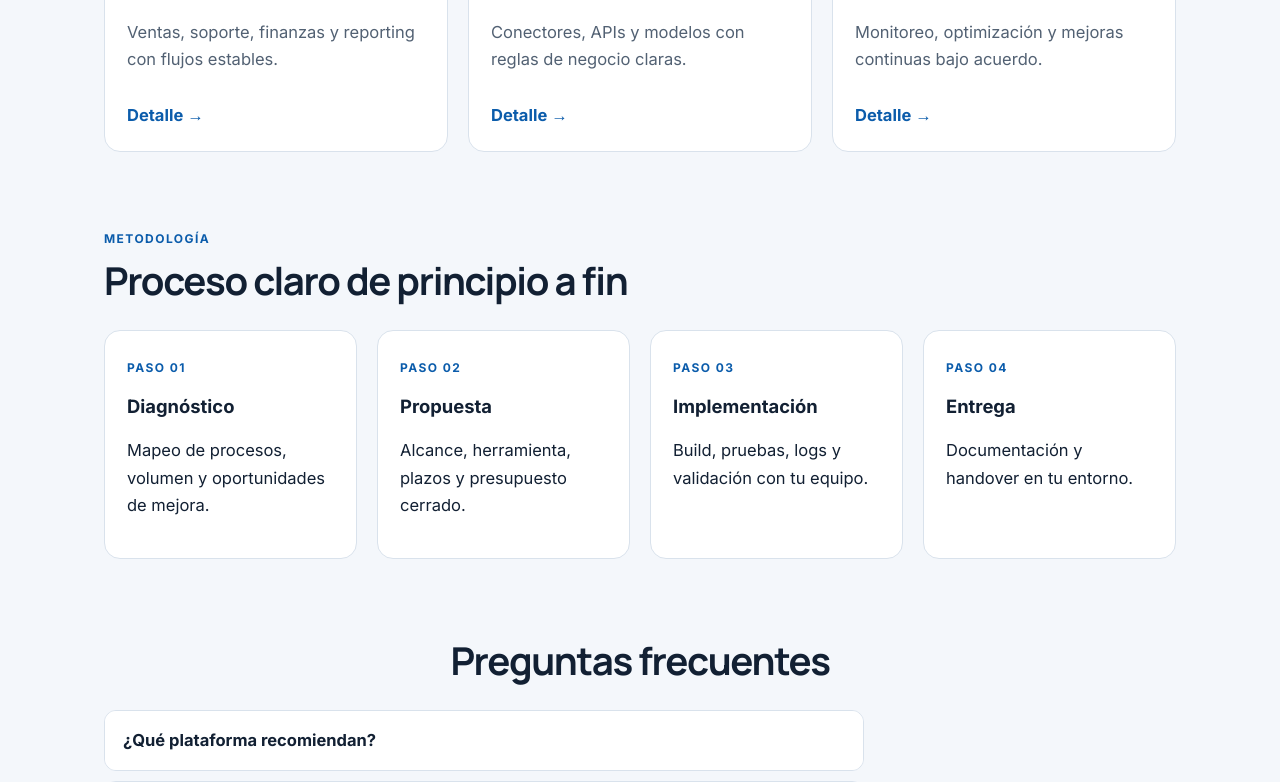
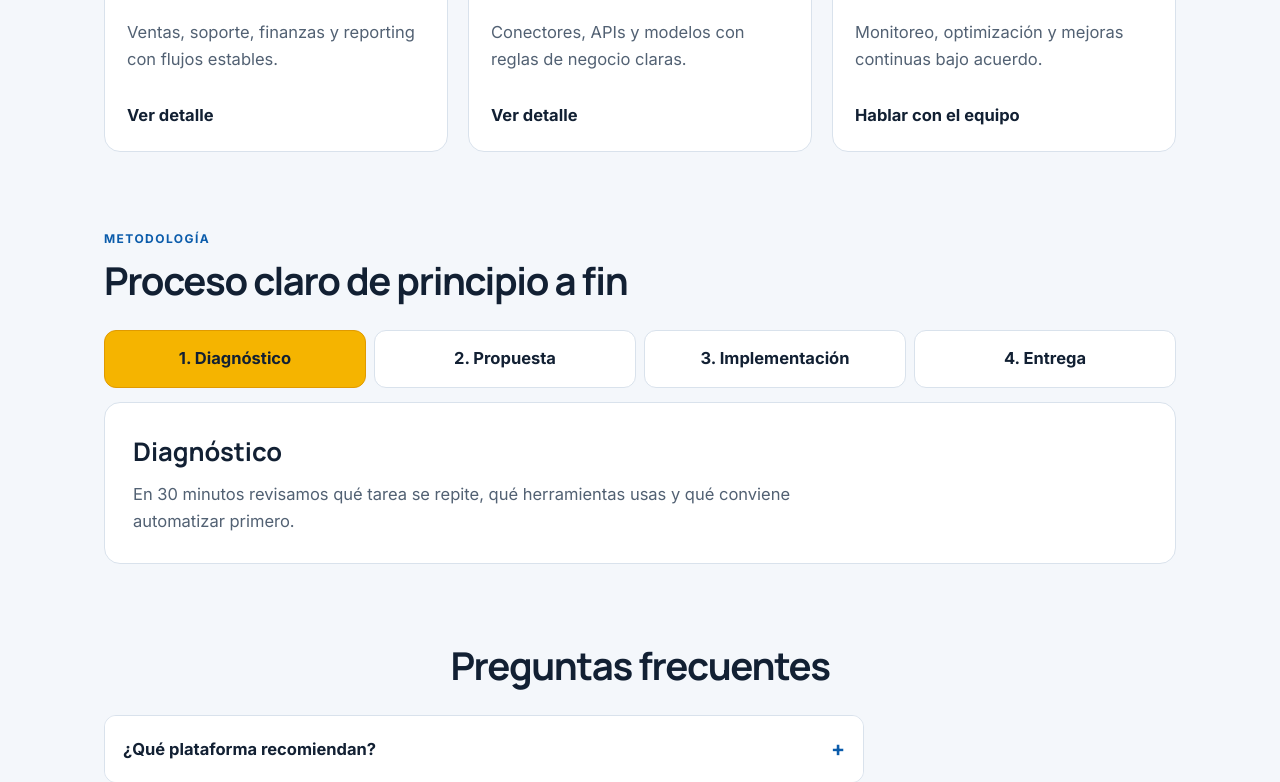
Before and after one commit to andrew0010-wb/flairven, a website: page index.html in a window 1280 px wide. Shown: the part 1178-1960 px from the top of the page. Drawn offline with Linux system fonts and the light colour scheme.

Commit message:
Mejora la home: proceso clicable, tarjetas navegables y FAQ más clara
Co-authored-by: Cursor <cursoragent@cursor.com>

```diff
--- a/css/styles.css
+++ b/css/styles.css
@@ -645,6 +645,110 @@ textarea {
   }
 }
 
+.card,
+.step,
+.hero-panel,
+.faq-item,
+.form-card {
+  transition: transform 0.2s ease, box-shadow 0.2s ease, border-color 0.2s ease;
+}
+
+.card-hit {
+  display: block;
+  text-decoration: none;
+  color: var(--ink);
+}
+
+.card-hit:hover,
+.step:hover {
+  transform: translateY(-3px);
+  box-shadow: 0 16px 40px rgba(18, 32, 51, 0.08);
+  border-color: #b9d4f2;
+}
+
+.site-header.is-scrolled {
+  box-shadow: 0 8px 24px rgba(18, 32, 51, 0.08);
+}
+
+.wf-node.is-live {
+  background: #f8fbff;
+  border-radius: 10px;
+  padding-left: 10px;
+  padding-right: 10px;
+}
+
+.wf-node.is-current {
+  background: var(--blue-soft);
+  border-radius: 10px;
+}
+
+.journey-nav {
+  display: grid;
+  grid-template-columns: repeat(4, 1fr);
+  gap: 8px;
+  margin-bottom: 14px;
+}
+
+.journey-nav button {
+  border: 1px solid var(--line);
+  background: #fff;
+  color: var(--ink);
+  border-radius: 12px;
+  padding: 14px 10px;
+  font-weight: 700;
+  cursor: pointer;
+}
+
+.journey-nav button.is-active {
+  background: var(--amber);
+  border-color: var(--amber-deep);
+  color: var(--ink);
+}
+
+.journey-panel {
+  background: #fff;
+  border: 1px solid var(--line);
+  border-radius: 16px;
+  padding: 28px;
+  min-height: 140px;
+}
+
+.journey-panel h3 {
+  margin: 0 0 8px;
+  font-family: var(--display);
+  font-size: 1.6rem;
+}
+
+.journey-panel p {
+  margin: 0;
+  color: var(--muted);
+  max-width: 42rem;
+}
+
+.faq-item button {
+  display: flex;
+  justify-content: space-between;
+  align-items: center;
+  gap: 12px;
+}
+
+.faq-item button::after {
+  content: "+";
+  color: var(--blue);
+  font-size: 1.3rem;
+  font-weight: 700;
+}
+
+.faq-item.is-open button::after {
+  content: "–";
+}
+
+@media (max-width: 760px) {
+  .journey-nav {
+    grid-template-columns: 1fr 1fr;
+  }
+}
+
 @media (prefers-reduced-motion: reduce) {
   .reveal {
     opacity: 1;
--- a/index.html
+++ b/index.html
@@ -14,16 +14,7 @@
       href="https://fonts.googleapis.com/css2?family=Inter:wght@400;500;600;700&family=Manrope:wght@700;800&display=swap"
       rel="stylesheet"
     />
-    <link rel="stylesheet" href="/css/styles.css?v=5" />
-    <style>
-      html, body { background: #f4f7fb !important; color: #122033 !important; }
-      h1, h2, h3, p, li, button, label, .faq-item button { color: #122033 !important; background-color: transparent; }
-      .faq-item, .faq-item button, .faq-answer, .card, .hero-panel, .cta, .site-footer { background: #ffffff !important; color: #122033 !important; }
-      .faq-answer, .hero-lead, .card p, .cta p { color: #526173 !important; }
-      .faq-answer { display: none !important; }
-      .faq-item.is-open .faq-answer { display: block !important; }
-      .btn-primary { background: #f5b400 !important; color: #122033 !important; }
-    </style>
+    <link rel="stylesheet" href="/css/styles.css?v=6" />
   </head>
   <body data-page="index.html">
     <div id="site-header"></div>
@@ -92,24 +83,24 @@
           </p>
         </div>
         <div class="grid-3 reveal">
-          <article class="card">
+          <a class="card card-hit" href="/servicios.html">
             <div class="card-icon">01</div>
             <h3>Automatización de procesos</h3>
             <p>Ventas, soporte, finanzas y reporting con flujos estables.</p>
-            <a class="card-link" href="/servicios.html">Detalle →</a>
-          </article>
-          <article class="card">
+            <span class="card-link">Ver detalle</span>
+          </a>
+          <a class="card card-hit" href="/servicios.html#ia">
             <div class="card-icon">02</div>
             <h3>Integraciones e IA</h3>
             <p>Conectores, APIs y modelos con reglas de negocio claras.</p>
-            <a class="card-link" href="/servicios.html">Detalle →</a>
-          </article>
-          <article class="card">
+            <span class="card-link">Ver detalle</span>
+          </a>
+          <a class="card card-hit" href="/contacto.html">
             <div class="card-icon">03</div>
             <h3>Soporte y evolución</h3>
             <p>Monitoreo, optimización y mejoras continuas bajo acuerdo.</p>
-            <a class="card-link" href="/servicios.html">Detalle →</a>
-          </article>
+            <span class="card-link">Hablar con el equipo</span>
+          </a>
         </div>
       </section>
 
@@ -118,27 +109,14 @@
           <span class="kicker">Metodología</span>
           <h2>Proceso claro de principio a fin</h2>
         </div>
-        <div class="steps reveal">
-          <article class="step">
-            <span class="step-num">Paso 01</span>
-            <h3>Diagnóstico</h3>
-            <p>Mapeo de procesos, volumen y oportunidades de mejora.</p>
-          </article>
-          <article class="step">
-            <span class="step-num">Paso 02</span>
-            <h3>Propuesta</h3>
-            <p>Alcance, herramienta, plazos y presupuesto cerrado.</p>
-          </article>
-          <article class="step">
-            <span class="step-num">Paso 03</span>
-            <h3>Implementación</h3>
-            <p>Build, pruebas, logs y validación con tu equipo.</p>
-          </article>
-          <article class="step">
-            <span class="step-num">Paso 04</span>
-            <h3>Entrega</h3>
-            <p>Documentación y handover en tu entorno.</p>
-          </article>
+        <div class="journey reveal" data-journey>
+          <div class="journey-nav" role="tablist">
+            <button type="button" class="is-active" data-journey-step="0">1. Diagnóstico</button>
+            <button type="button" data-journey-step="1">2. Propuesta</button>
+            <button type="button" data-journey-step="2">3. Implementación</button>
+            <button type="button" data-journey-step="3">4. Entrega</button>
+          </div>
+          <div class="journey-panel" data-journey-panel></div>
         </div>
       </section>
 
@@ -148,21 +126,21 @@
         </div>
         <div class="faq reveal">
           <div class="faq-item">
-            <button type="button" data-faq-trigger>¿Qué plataforma recomiendan?</button>
+            <button type="button" data-faq-trigger aria-expanded="false">¿Qué plataforma recomiendan?</button>
             <div class="faq-answer">
               Elegimos según volumen, complejidad, mantenimiento y requisitos de
               datos. La decisión queda documentada en la propuesta.
             </div>
           </div>
           <div class="faq-item">
-            <button type="button" data-faq-trigger>¿Quién es dueño de los flujos?</button>
+            <button type="button" data-faq-trigger aria-expanded="false">¿Quién es dueño de los flujos?</button>
             <div class="faq-answer">
               Tú. Implementamos en tu workspace y entregamos documentación para
               operación interna.
             </div>
           </div>
           <div class="faq-item">
-            <button type="button" data-faq-trigger>¿Cuánto tarda un proyecto?</button>
+            <button type="button" data-faq-trigger aria-expanded="false">¿Cuánto tarda un proyecto?</button>
             <div class="faq-answer">
               Un flujo acotado suele publicarse en 1–3 semanas. Proyectos
               amplios se dividen por hitos.
@@ -181,8 +159,8 @@
     </main>
 
     <div id="site-footer"></div>
-    <script src="/js/site-config.js?v=5"></script>
-    <script src="/js/layout.js?v=5"></script>
-    <script src="/js/main.js?v=5"></script>
+    <script src="/js/site-config.js?v=6"></script>
+    <script src="/js/layout.js?v=6"></script>
+    <script src="/js/main.js?v=6"></script>
   </body>
 </html>
--- a/js/main.js
+++ b/js/main.js
@@ -134,6 +134,45 @@
     render("ventas");
   }
 
+  var journey = document.querySelector("[data-journey]");
+  if (journey) {
+    var journeySteps = [
+      {
+        title: "Diagnóstico",
+        text: "En 30 minutos revisamos qué tarea se repite, qué herramientas usas y qué conviene automatizar primero.",
+      },
+      {
+        title: "Propuesta",
+        text: "Recibes alcance, herramienta recomendada, plazos y un precio cerrado antes de construir.",
+      },
+      {
+        title: "Implementación",
+        text: "Construimos el flujo, lo probamos contigo y dejamos alertas cuando algo falla.",
+      },
+      {
+        title: "Entrega",
+        text: "El sistema queda en tu cuenta, con una guía corta para que tu equipo lo opere.",
+      },
+    ];
+    var panel = journey.querySelector("[data-journey-panel]");
+    var buttons = journey.querySelectorAll("[data-journey-step]");
+    function showJourney(index) {
+      var step = journeySteps[index];
+      buttons.forEach(function (button) {
+        button.classList.toggle("is-active", button.getAttribute("data-journey-step") === String(index));
+      });
+      if (panel && step) {
+        panel.innerHTML = "<h3>" + step.title + "</h3><p>" + step.text + "</p>";
+      }
+    }
+    buttons.forEach(function (button) {
+      button.addEventListener("click", function () {
+        showJourney(button.getAttribute("data-journey-step"));
+      });
+    });
+    showJourney(0);
+  }
+
   document.querySelectorAll("[data-faq-trigger]").forEach(function (btn) {
     btn.addEventListener("click", function () {
       var item = btn.closest(".faq-item");
@@ -141,7 +180,12 @@
       document.querySelectorAll(".faq-item.is-open").forEach(function (i) {
         i.classList.remove("is-open");
       });
-      if (!open) item.classList.add("is-open");
+      if (!open) {
+        item.classList.add("is-open");
+        btn.setAttribute("aria-expanded", "true");
+      } else {
+        btn.setAttribute("aria-expanded", "false");
+      }
     });
   });
 
```
Also changed, not shown: contacto.html (+4 -10 lines), nosotros.html (+4 -9 lines), portafolio.html (+4 -9 lines), servicios.html (+4 -10 lines).
